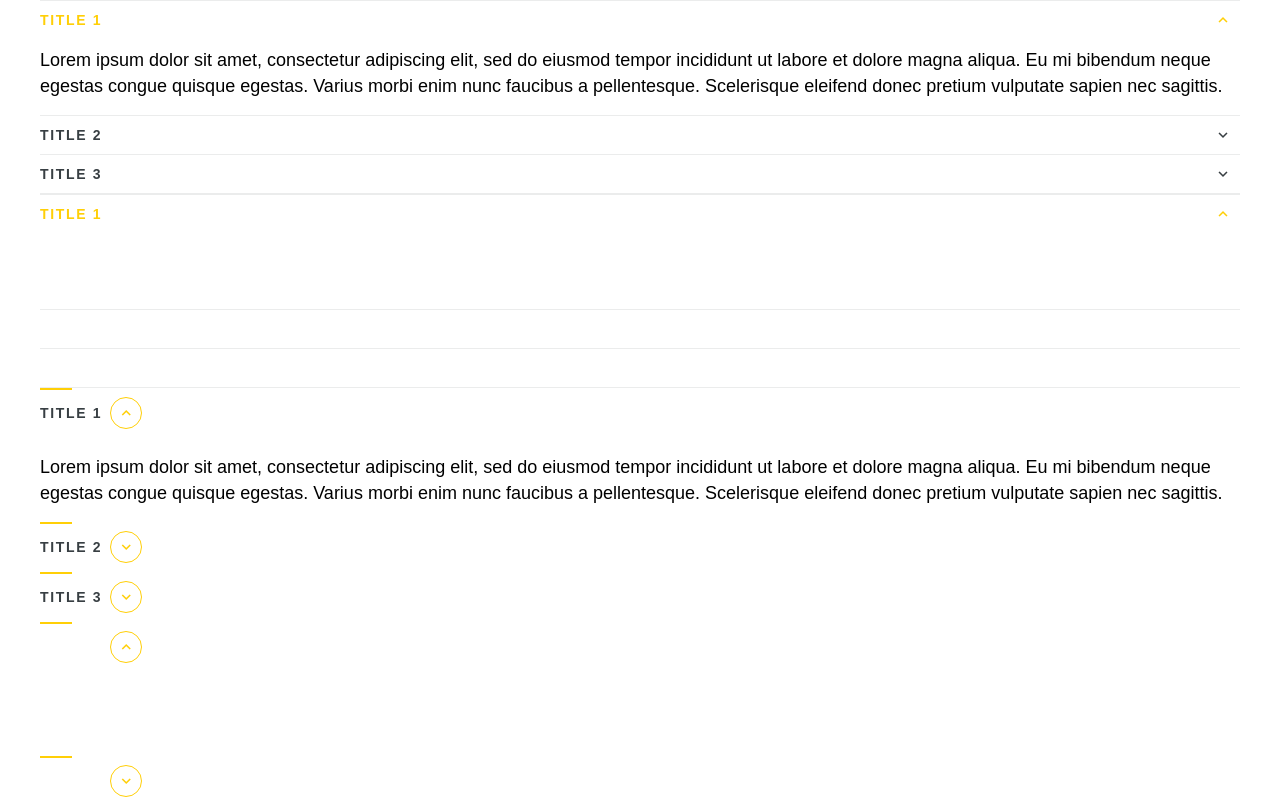
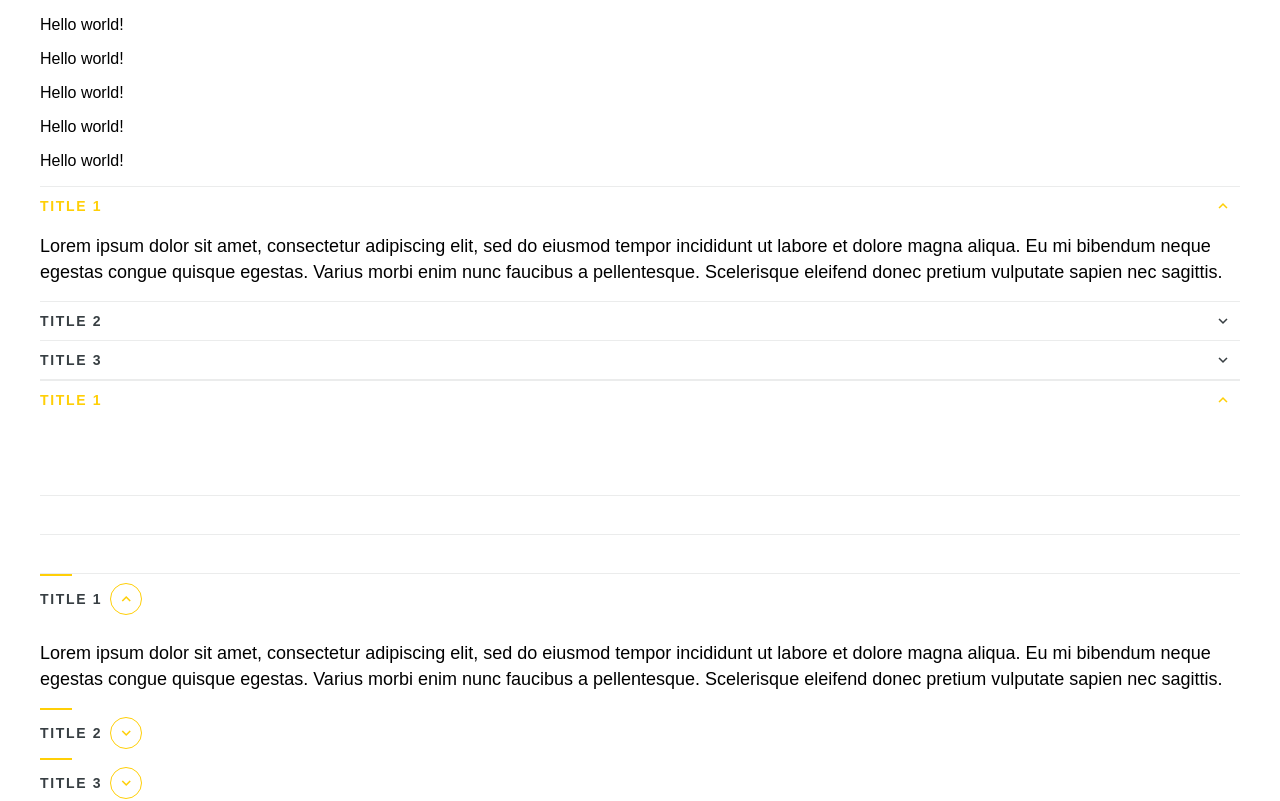
Before and after one commit to CruGlobal/cru-content-designs, a React (Create React App) app in the folder give/: page / in a window 1280 px wide. Shown: the top 801 px of the page. Built offline with nearby package versions, Linux system fonts and the light colour scheme.

Commit message:
Component template

```diff
--- a/give/src/App.js
+++ b/give/src/App.js
@@ -1,3 +1,4 @@
+import { ComponentExamples } from "./components/ComponentTemplate";
 import { AccordionExamples } from "./components/Accordion/Accordion";
 // import { BreadcrumbExamples } from "./components/Breadcrumb/Breadcrumb";
 // import { ImageExamples } from "./components/Image/Image";
@@ -12,6 +13,7 @@ import { AccordionExamples } from "./components/Accordion/Accordion";
 function App() {
   return (
     <>
+      <ComponentExamples />
       <AccordionExamples />
       {/* <BreadcrumbExamples /> */}
       {/* <ImageExamples /> */}
--- /dev/null
+++ b/give/src/components/ComponentTemplate.js
@@ -0,0 +1,23 @@
+// import "./Component.css"; // Import component stylesheet
+
+export const Component = ({
+  className = "", // string
+  str = "Hello world!", // string
+  bool = true, // bool
+}) => {
+  if (!bool) return null; // Condition for rendering nothing
+
+  return <p className={className}>{str}</p>;
+};
+
+export const ComponentExamples = () => {
+  return (
+    <>
+      <Component className="randomClass" />
+      <Component />
+      <Component />
+      <Component />
+      <Component />
+    </>
+  );
+};
```
